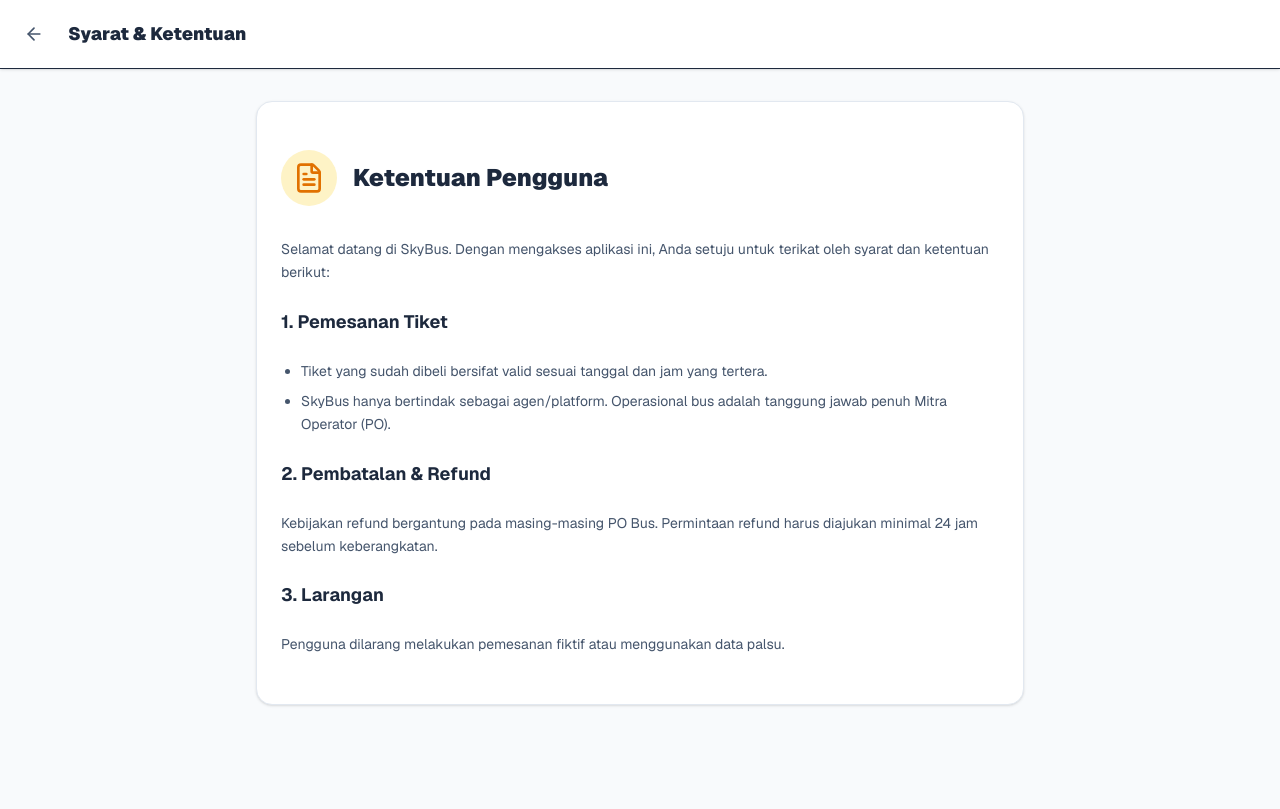
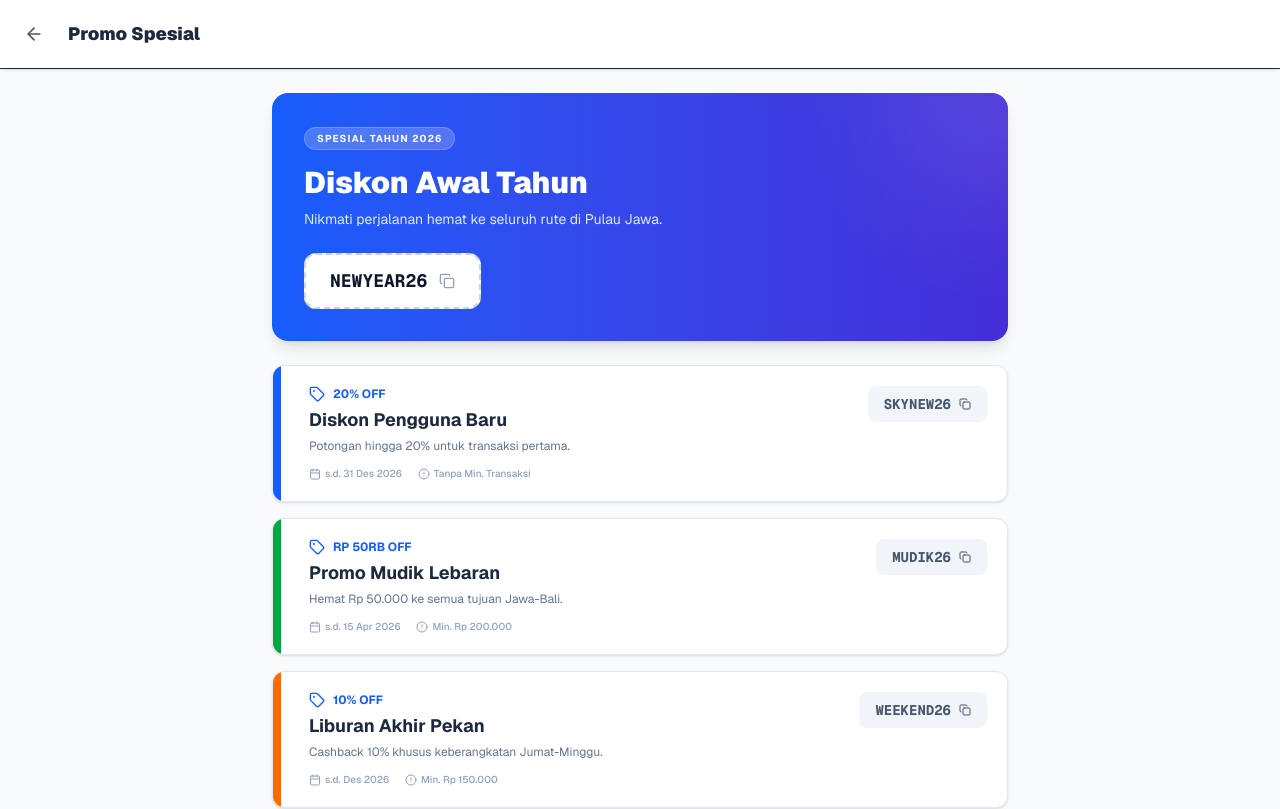
Before and after one commit to doaesque/skybus, a Next.js app: page /promo in a window 1280 px wide. Shown: the top 809 px of the page. Built offline with nearby package versions, Linux system fonts and the light colour scheme.

Commit message:
style: refine landing page layout, partner grid, date validation, and footer

```diff
--- a/src/app/promo/page.tsx
+++ b/src/app/promo/page.tsx
@@ -1,41 +1,79 @@
 "use client";
 
-import React from 'react';
-import { ArrowLeft, FileText } from 'lucide-react';
+import React, { useState } from 'react';
+import { ArrowLeft, Copy, Tag, Check, Calendar, AlertCircle } from 'lucide-react';
 import Link from 'next/link';
+import { PROMO_DATA } from '@/constants/data';
+import { motion, AnimatePresence } from 'framer-motion';
 
-export default function TermsPage() {
+export default function PromoPage() {
+  const [copiedId, setCopiedId] = useState<number | null>(null);
+
+  const handleCopy = (id: number, code: string) => {
+    navigator.clipboard.writeText(code);
+    setCopiedId(id);
+    setTimeout(() => setCopiedId(null), 2000);
+  };
+
   return (
-    <div className="min-h-screen bg-slate-50 dark:bg-slate-950 font-sans pb-20 text-slate-800 dark:text-slate-100 transition-colors">
+    <div className="min-h-screen bg-slate-50 dark:bg-slate-950 text-slate-800 dark:text-slate-100 font-sans pb-20 transition-colors">
+
+      {/* Header */}
       <div className="bg-white dark:bg-slate-900 p-4 shadow-sm sticky top-0 z-40 flex items-center gap-4 border-b dark:border-slate-800">
         <Link href="/" className="p-2 hover:bg-slate-100 dark:hover:bg-slate-800 rounded-full transition">
             <ArrowLeft className="w-5 h-5 text-slate-600 dark:text-slate-400" />
         </Link>
-        <h1 className="font-black text-lg">Syarat & Ketentuan</h1>
+        <h1 className="font-black text-lg">Promo Spesial</h1>
       </div>
 
-      <div className="max-w-3xl mx-auto px-6 py-12 bg-white dark:bg-slate-900 my-8 rounded-2xl border border-slate-200 dark:border-slate-800 shadow-sm">
-        <div className="flex items-center gap-4 mb-8">
-            <div className="p-3 bg-amber-100 dark:bg-slate-800 rounded-full text-amber-600"><FileText className="w-8 h-8"/></div>
-            <h2 className="text-2xl font-black">Ketentuan Pengguna</h2>
+      <div className="max-w-3xl mx-auto px-4 py-6 space-y-6">
+        {/* Banner */}
+        <div className="relative overflow-hidden rounded-2xl bg-gradient-to-r from-blue-600 to-indigo-700 text-white p-8 shadow-lg">
+            <div className="absolute top-0 right-0 w-64 h-64 bg-white opacity-10 rounded-full blur-3xl -translate-y-1/2 translate-x-1/2"></div>
+            <div className="relative z-10">
+                <span className="bg-white/20 backdrop-blur-sm px-3 py-1 rounded-full text-[10px] font-bold uppercase tracking-widest border border-white/20">Spesial Tahun 2026</span>
+                <h2 className="text-3xl font-black mt-4 mb-2">Diskon Awal Tahun</h2>
+                <p className="text-blue-100 text-sm max-w-sm mb-6">Nikmati perjalanan hemat ke seluruh rute di Pulau Jawa.</p>
+                <div className="bg-white text-slate-900 px-6 py-3 rounded-xl inline-flex items-center gap-3 font-mono font-bold text-lg border-2 border-dashed border-slate-300">
+                    NEWYEAR26
+                    <Copy className="w-4 h-4 text-slate-400 cursor-pointer hover:text-blue-600" onClick={() => handleCopy(999, 'SKYNEW26')} />
+                </div>
+            </div>
         </div>
 
-        <div className="space-y-6 text-sm leading-relaxed text-slate-600 dark:text-slate-300">
-            <p>Selamat datang di SkyBus. Dengan mengakses aplikasi ini, Anda setuju untuk terikat oleh syarat dan ketentuan berikut:</p>
-
-            <h3 className="text-lg font-bold text-slate-800 dark:text-white mt-6">1. Pemesanan Tiket</h3>
-            <ul className="list-disc pl-5 space-y-2">
-                <li>Tiket yang sudah dibeli bersifat valid sesuai tanggal dan jam yang tertera.</li>
-                <li>SkyBus hanya bertindak sebagai agen/platform. Operasional bus adalah tanggung jawab penuh Mitra Operator (PO).</li>
-            </ul>
-
-            <h3 className="text-lg font-bold text-slate-800 dark:text-white mt-6">2. Pembatalan & Refund</h3>
-            <p>Kebijakan refund bergantung pada masing-masing PO Bus. Permintaan refund harus diajukan minimal 24 jam sebelum keberangkatan.</p>
-
-            <h3 className="text-lg font-bold text-slate-800 dark:text-white mt-6">3. Larangan</h3>
-            <p>Pengguna dilarang melakukan pemesanan fiktif atau menggunakan data palsu.</p>
+        {/* List */}
+        <div className="grid gap-4">
+            {PROMO_DATA.map((promo) => (
+                <motion.div initial={{ opacity: 0, y: 10 }} animate={{ opacity: 1, y: 0 }} key={promo.id} className="bg-white dark:bg-slate-900 p-5 rounded-xl border border-slate-200 dark:border-slate-800 shadow-sm hover:border-blue-500/50 transition relative group overflow-hidden">
+                    <div className={`absolute left-0 top-0 w-2 h-full ${promo.color}`}></div>
+                    <div className="flex justify-between items-start pl-4">
+                        <div>
+                            <div className="flex items-center gap-2 mb-1">
+                                <Tag className="w-4 h-4 text-blue-600 dark:text-blue-400" />
+                                <span className="text-xs font-bold text-blue-600 dark:text-blue-400 uppercase">{promo.discount} OFF</span>
+                            </div>
+                            <h3 className="font-bold text-lg">{promo.title}</h3>
+                            <p className="text-xs text-slate-500 dark:text-slate-400 mt-1 mb-3">{promo.desc}</p>
+                            <div className="flex gap-4 text-[10px] text-slate-400 font-medium">
+                                <div className="flex items-center gap-1"><Calendar className="w-3 h-3" /> s.d. {promo.validUntil}</div>
+                                <div className="flex items-center gap-1"><AlertCircle className="w-3 h-3" /> {promo.minTrans}</div>
+                            </div>
+                        </div>
+                        <button onClick={() => handleCopy(promo.id, promo.code)} className="bg-slate-100 dark:bg-slate-800 hover:bg-slate-200 dark:hover:bg-slate-700 text-slate-600 dark:text-slate-300 px-4 py-2 rounded-lg font-mono text-sm font-bold flex items-center gap-2 transition">
+                            {copiedId === promo.id ? <><Check className="w-4 h-4 text-green-500" /> Salin</> : <>{promo.code} <Copy className="w-3 h-3" /></>}
+                        </button>
+                    </div>
+                </motion.div>
+            ))}
         </div>
       </div>
+      <AnimatePresence>
+        {copiedId !== null && (
+            <motion.div initial={{ opacity: 0, y: 50 }} animate={{ opacity: 1, y: 0 }} exit={{ opacity: 0, y: 50 }} className="fixed bottom-8 left-1/2 -translate-x-1/2 bg-slate-800 dark:bg-white text-white dark:text-slate-900 px-6 py-3 rounded-full shadow-xl flex items-center gap-2 z-50 text-sm font-bold">
+                <Check className="w-4 h-4 text-green-400 dark:text-green-600" /> Kode berhasil disalin!
+            </motion.div>
+        )}
+      </AnimatePresence>
     </div>
   );
 }
--- a/src/components/Footer.tsx
+++ b/src/components/Footer.tsx
@@ -9,10 +9,8 @@
     <footer className="bg-slate-900 text-slate-400 py-16 border-t border-slate-800 font-sans">
       <div className="max-w-7xl mx-auto px-6">
 
-        {/* Grid Utama Footer */}
         <div className="grid grid-cols-1 md:grid-cols-4 gap-12 mb-12">
 
-          {/* Kolom 1: Brand */}
           <div>
             <Link
               href="/"
@@ -33,7 +31,6 @@
             </div>
           </div>
 
-          {/* Kolom 2: Perusahaan */}
           <div>
             <h4 className="text-white font-bold mb-6 uppercase tracking-wider">Perusahaan</h4>
             <ul className="space-y-3 text-sm">
@@ -44,20 +41,18 @@
             </ul>
           </div>
 
-          {/* Kolom 3: Dukungan */}
           <div>
             <h4 className="text-white font-bold mb-6 uppercase tracking-wider">Dukungan</h4>
             <ul className="space-y-3 text-sm">
               <li><Link href="/help" className="hover:text-amber-500 transition">Pusat Bantuan</Link></li>
               <li><Link href="/guide" className="hover:text-amber-500 transition">Cara Pesan</Link></li>
-              {/* Menggunakan ID hash link untuk FAQ di homepage */}
               <li><Link href="/#faq-section" className="hover:text-amber-500 transition">FAQ</Link></li>
               <li><Link href="/privacy" className="hover:text-amber-500 transition">Kebijakan Privasi</Link></li>
+              <li><Link href="/cookie-policy" className="hover:text-amber-500 transition">Kebijakan Kuki</Link></li>
               <li><Link href="/terms" className="hover:text-amber-500 transition">Syarat & Ketentuan</Link></li>
             </ul>
           </div>
 
-          {/* Kolom 4: Kontak */}
           <div>
             <h4 className="text-white font-bold mb-6 uppercase tracking-wider">Hubungi Kami</h4>
             <ul className="space-y-4 text-sm">
```
Also changed, not shown: src/app/page.tsx (+51 -16 lines).
